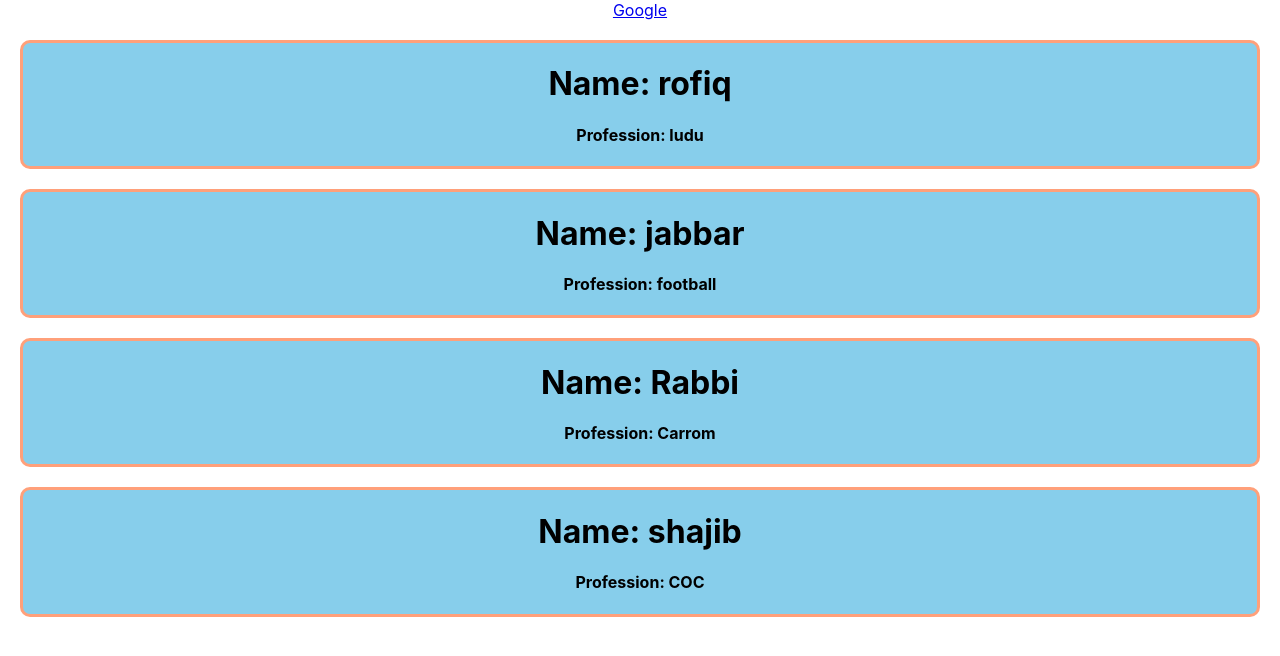
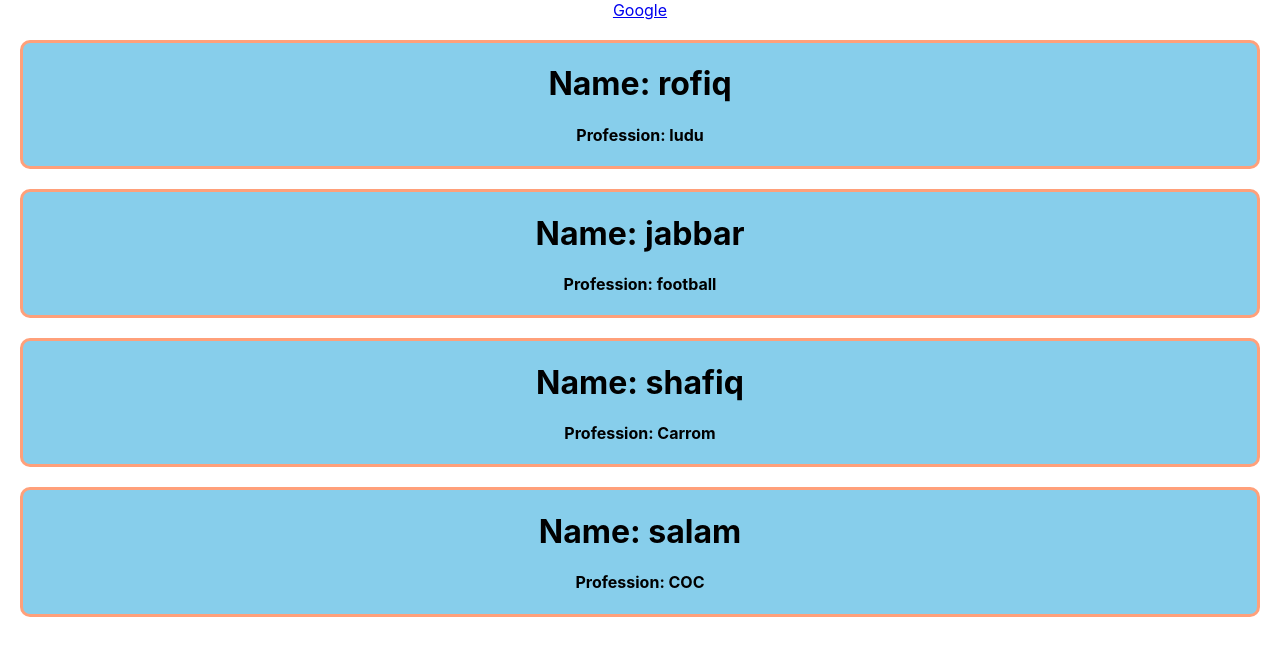
Before and after one commit to 404Bappy/Learning-React, a React (Create React App) app: page / in a window 1280 px wide. Shown: the top 656 px of the page. Built offline with nearby package versions, Linux system fonts and the light colour scheme.

Commit message:
initial comit

```diff
--- a/src/App.js
+++ b/src/App.js
@@ -8,8 +8,8 @@ function App() {
       <a href="https://www.google.com/">Google</a>
 <Person name= {Name[0]} play="ludu"></Person>
 <Person name={Name[1]} play="football"></Person>
-<Person name="Rabbi" play="Carrom"></Person>
-<Person name="shajib" play="COC"></Person>
+<Person name={Name[2]} play="Carrom"></Person>
+<Person name={Name[3]} play="COC"></Person>
     </div>
   );
 }
```
